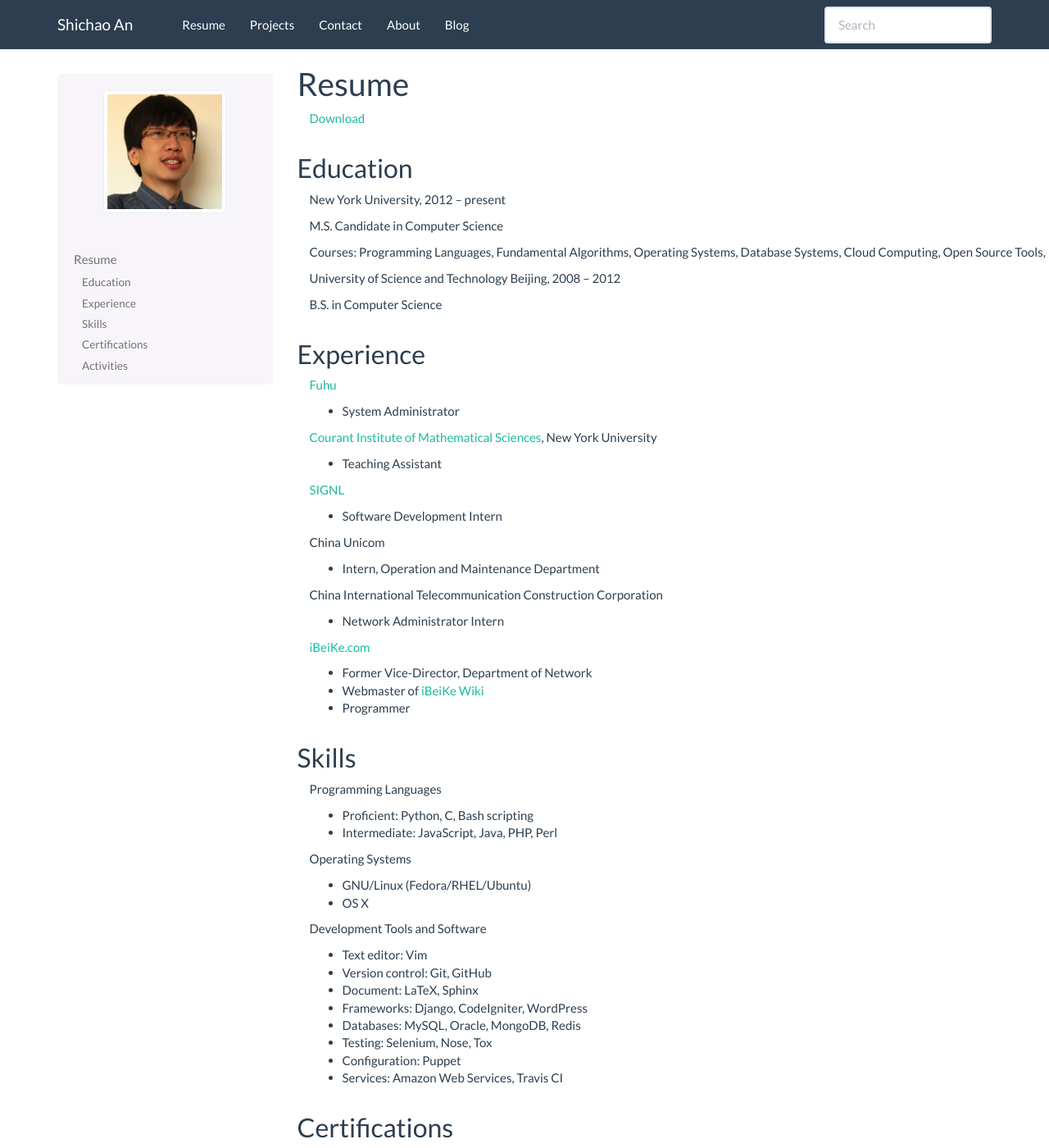
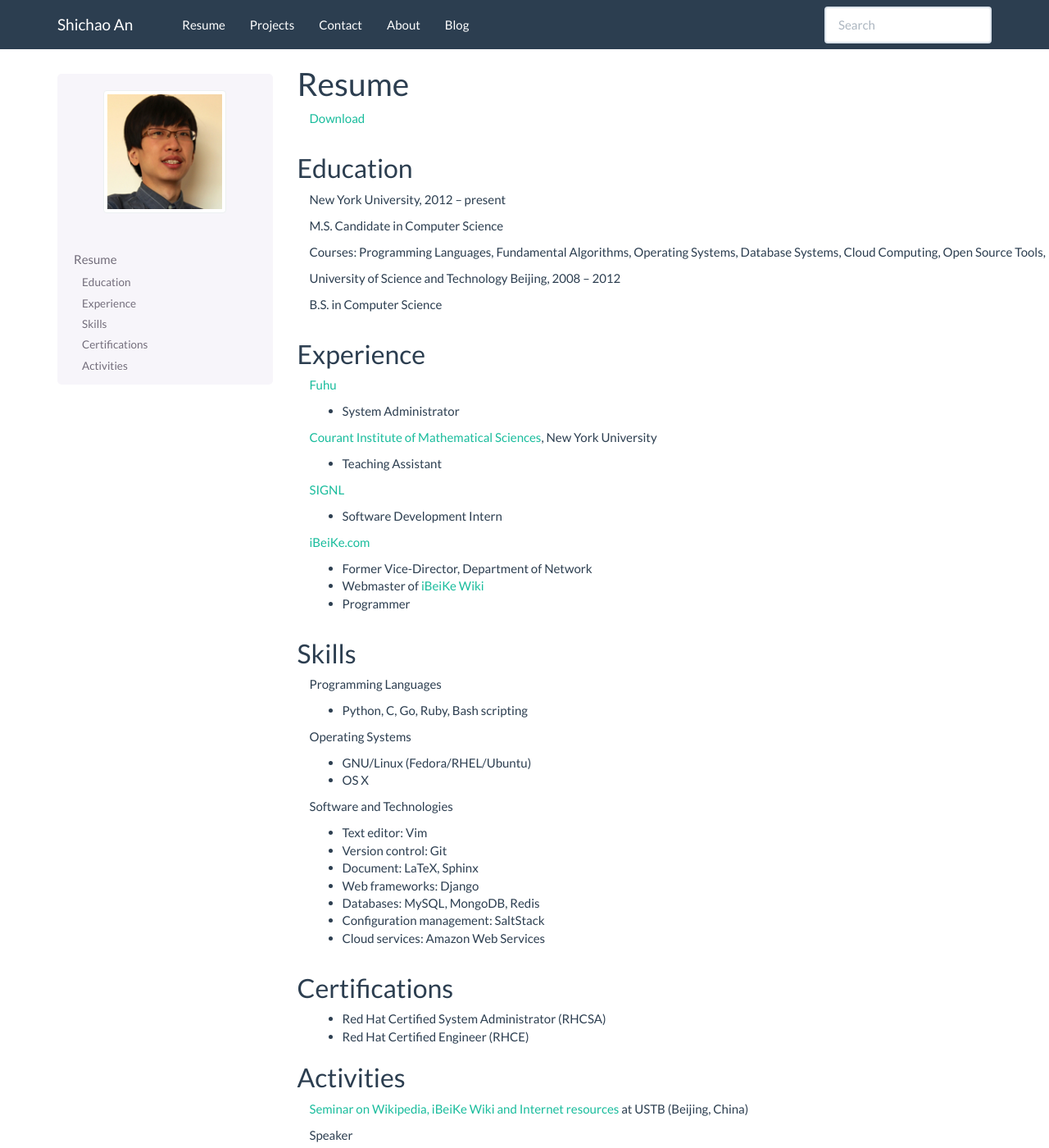
Before and after one commit to NulledExceptions/shichao, a Sphinx documentation site: the page built from source/resume.rst, in a window 1280 px wide and 1400 px high. Shown: the whole window at 82% size. Built offline with Sphinx 7.4.7, drawn with Linux system fonts in a browser that asks for light colours.

Commit message:
Updated info

```diff
--- a/source/resume.rst
+++ b/source/resume.rst
@@ -55,22 +55,6 @@
 
 .. container:: section
 
-    China Unicom
-
-.. container:: sublist
-
-    * Intern, Operation and Maintenance Department
-
-.. container:: section
-
-    China International Telecommunication Construction Corporation
-
-.. container:: sublist
-
-    * Network Administrator Intern
-
-.. container:: section
-
     `iBeiKe.com <http://www.ibeike.com/>`_
 
 .. container:: sublist
@@ -87,8 +71,7 @@
 
 .. container:: sublist
 
-    * Proficient: Python, C, Bash scripting
-    * Intermediate: JavaScript, Java, PHP, Perl
+    * Python, C, Go, Ruby, Bash scripting
 
 .. container:: section
 
@@ -101,18 +84,17 @@
 
 .. container:: section
 
-    Development Tools and Software
+    Software and Technologies
 
 .. container:: sublist
 
     * Text editor: Vim
-    * Version control: Git, GitHub
+    * Version control: Git
     * Document: LaTeX, Sphinx
-    * Frameworks: Django, CodeIgniter, WordPress
-    * Databases: MySQL, Oracle, MongoDB, Redis
-    * Testing: Selenium, Nose, Tox
-    * Configuration: Puppet
-    * Services: Amazon Web Services, Travis CI
+    * Web frameworks: Django
+    * Databases: MySQL, MongoDB, Redis
+    * Configuration management: SaltStack
+    * Cloud services: Amazon Web Services
 
 Certifications
 ==============
```
Also changed, not shown: 1 other file.
